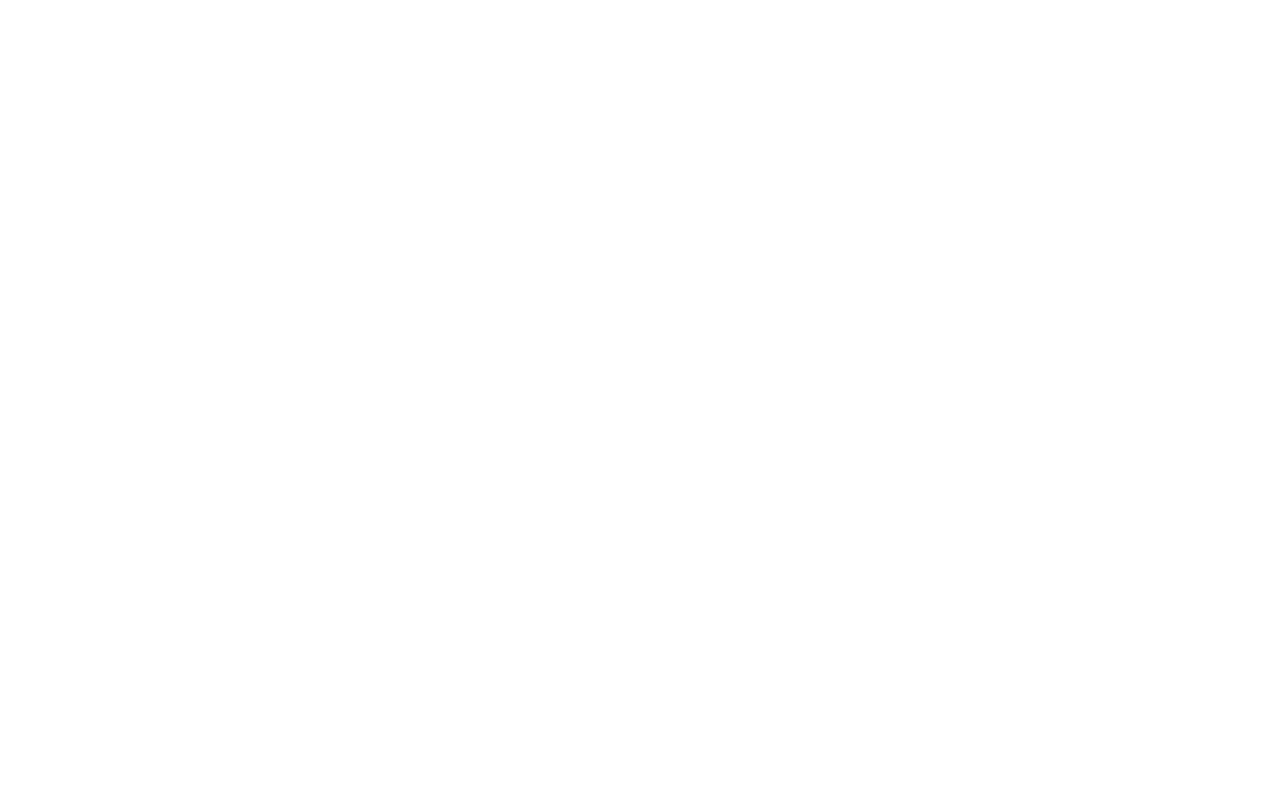
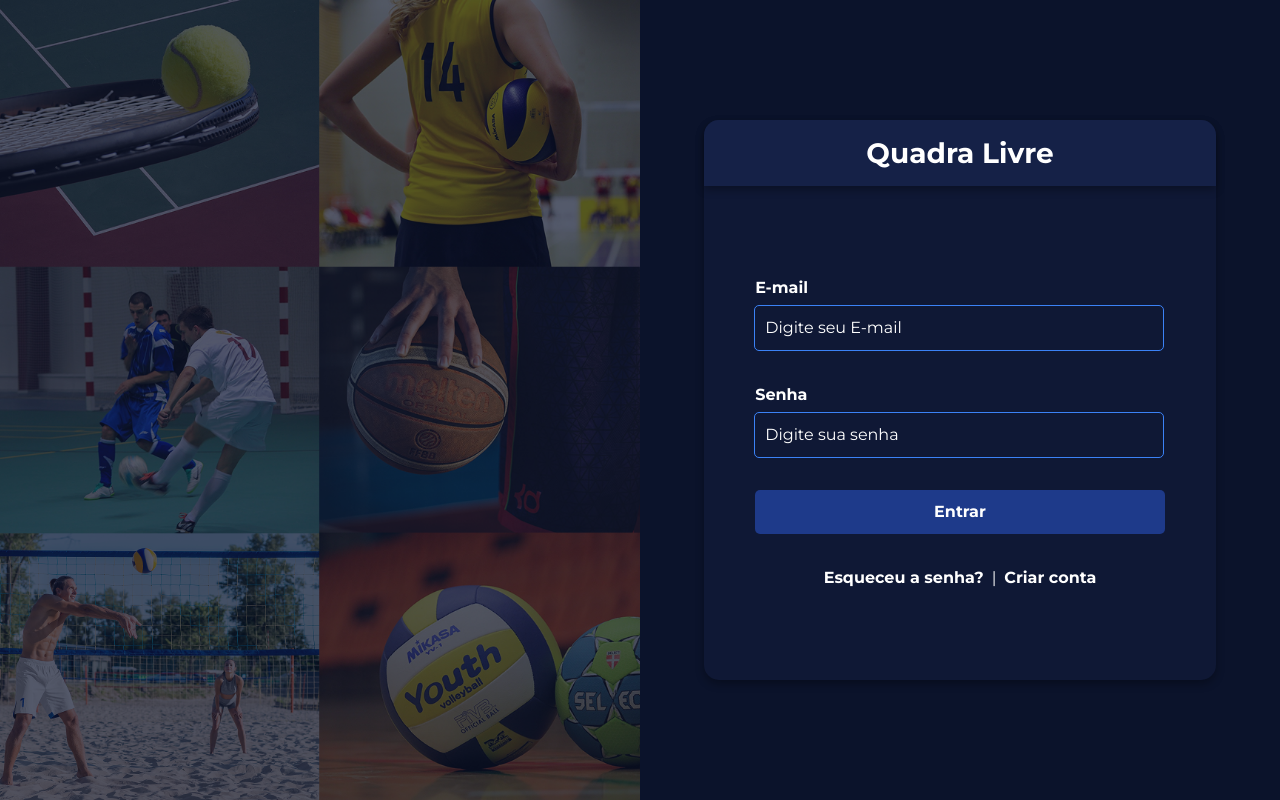
Before and after one commit to samuell40/QuadraLivre, a Vue app in the folder front-end/: page /login in a window 1280 px wide. Before the commit this address had no page. Built offline with nearby package versions, Linux system fonts and the light colour scheme.

Commit message:
Adição da tela de login

```diff
--- a/front-end/src/router/index.js
+++ b/front-end/src/router/index.js
@@ -1,6 +1,7 @@
 import { createRouter, createWebHistory } from 'vue-router';
 import HomeView from '../views/HomeView.vue';
 import AgendamentoView from '../views/AgendamentoView.vue';
+import LoginView from '../views/LoginView.vue';
 
 const routes = [
   {
@@ -11,8 +12,13 @@
 
     {
     path: '/agendamento',
-    name: 'agendamento',
+    name: 'Agendamento',
     component: AgendamentoView,
+  },
+  {
+    path: '/login',
+    name: 'Login',
+    component: LoginView,
   },
 ];
 
--- /dev/null
+++ b/front-end/src/views/LoginView.vue
@@ -0,0 +1,189 @@
+<template>
+  <div class="login">
+
+    <div class="img-container">
+      <img :src="backgroundLogin" class="background-img" alt="Imagem de fundo">
+    </div>
+
+    <div class="form-container">
+      <form class="form-menu">
+        <div class="form-header">
+          <label class="form-title">Quadra Livre</label>
+        </div>
+
+        <div class="form-body">
+          <div class="input-group">
+            <label>E-mail</label>
+            <input type="email" id="email" v-model="email" placeholder="Digite seu E-mail" required />
+          </div>
+
+          <div class="input-group">
+            <label>Senha</label>
+            <input type="password" id="password" v-model="password" placeholder="Digite sua senha" required />
+          </div>
+
+          <button type="submit" class="login-button">Entrar</button>
+
+          <div class="links-group">
+            <a href="/recuperar-senha">Esqueceu a senha?</a>
+            <span>|</span>
+            <a href="/cadastro">Criar conta</a>
+          </div>
+        </div>
+      </form>
+    </div>
+
+  </div>
+</template>
+
+<script>
+import backgroundLogin from '@/assets/backgroundLogin.png';
+
+export default {
+  name: 'LoginView',
+  data() {
+    return {
+      backgroundLogin,
+    };
+  },
+};
+</script>
+
+<style scoped>
+@import url('https://fonts.googleapis.com/css2?family=Montserrat:wght@400;500;600;700&display=swap');
+
+.login {
+  display: flex;
+  width: 100%;
+  height: 100vh;
+  background-color: #0B132B;
+  font-family: 'Montserrat', sans-serif;
+  color: white;
+}
+
+.img-container {
+  width: 50%;
+  margin: 0;
+}
+
+.background-img {
+  width: 100%;
+  height: 100%;
+  object-fit: cover;
+}
+
+.form-container {
+  width: 50%;
+  height: 100vh;
+  margin: 0;
+  background-color: #0B132B;
+  align-content: center;
+  justify-items: center;
+}
+
+.form-menu {
+  width: 80%;
+  height: 70vh;
+  background-color: #0F1835;
+  border-radius: 15px;
+  box-shadow: 0 4px 8px rgba(0, 0, 0, 0.3);
+  box-sizing: border-box;
+  display: flex;
+  flex-direction: column;
+}
+
+.form-header {
+  width: 100%;
+  height: 66px;
+  background-color: #152147;
+  border-radius: 15px 15px 0 0;
+  box-shadow: 0 4px 8px rgba(0, 0, 0, 0.3);
+  text-align: center;
+  display: flex;
+  align-items: center;
+  justify-content: center;
+}
+
+.form-body {
+  flex: 1;
+  display: flex;
+  flex-direction: column;
+  align-items: center;
+  justify-content: center;
+}
+
+.form-title {
+  font-size: 28px;
+  font-weight: bold;
+
+}
+
+.input-group {
+  display: flex;
+  flex-direction: column;
+  width: 80%;
+}
+
+.input-group label {
+  font-weight: bold;
+  margin-bottom: 5px;
+  box-sizing: border-box;
+}
+
+.input-group input {
+  background-color: #0F1835;
+  padding: 10px;
+  border-radius: 5px !important;
+  border: 1px solid #3B82F6;
+  color: white;
+  margin-bottom: 2rem;
+  width: 100%;
+  box-sizing: border-box;
+}
+
+.input-group input:hover {
+  background-color: #172144;
+}
+
+.input-group input::placeholder {
+  color: white;
+  opacity: 1;
+}
+
+.login-button {
+  background-color: #1E3A8A;
+  padding: 10px;
+  width: 80%;
+  color: white;
+  font-weight: bold;
+  border: 0;
+  border-radius: 5px;
+  margin-bottom: 2rem;
+}
+
+.login-button:hover {
+  background-color: #2C4FAA;
+}
+
+.links-group {
+  display: flex;
+  gap: 0.5rem;
+  justify-content: center;
+  align-items: center;
+}
+
+.links-group a {
+  color: white;
+  text-decoration: none;
+  font-weight: bold;
+}
+
+.links-group a:hover {
+  text-decoration: underline;
+}
+
+.links-group span {
+  color: white;
+}
+
+</style>
```
Also changed, not shown: front-end/src/assets/backgroundLogin.png (added), 1 other file (tests, documents, lock files or other folders).
